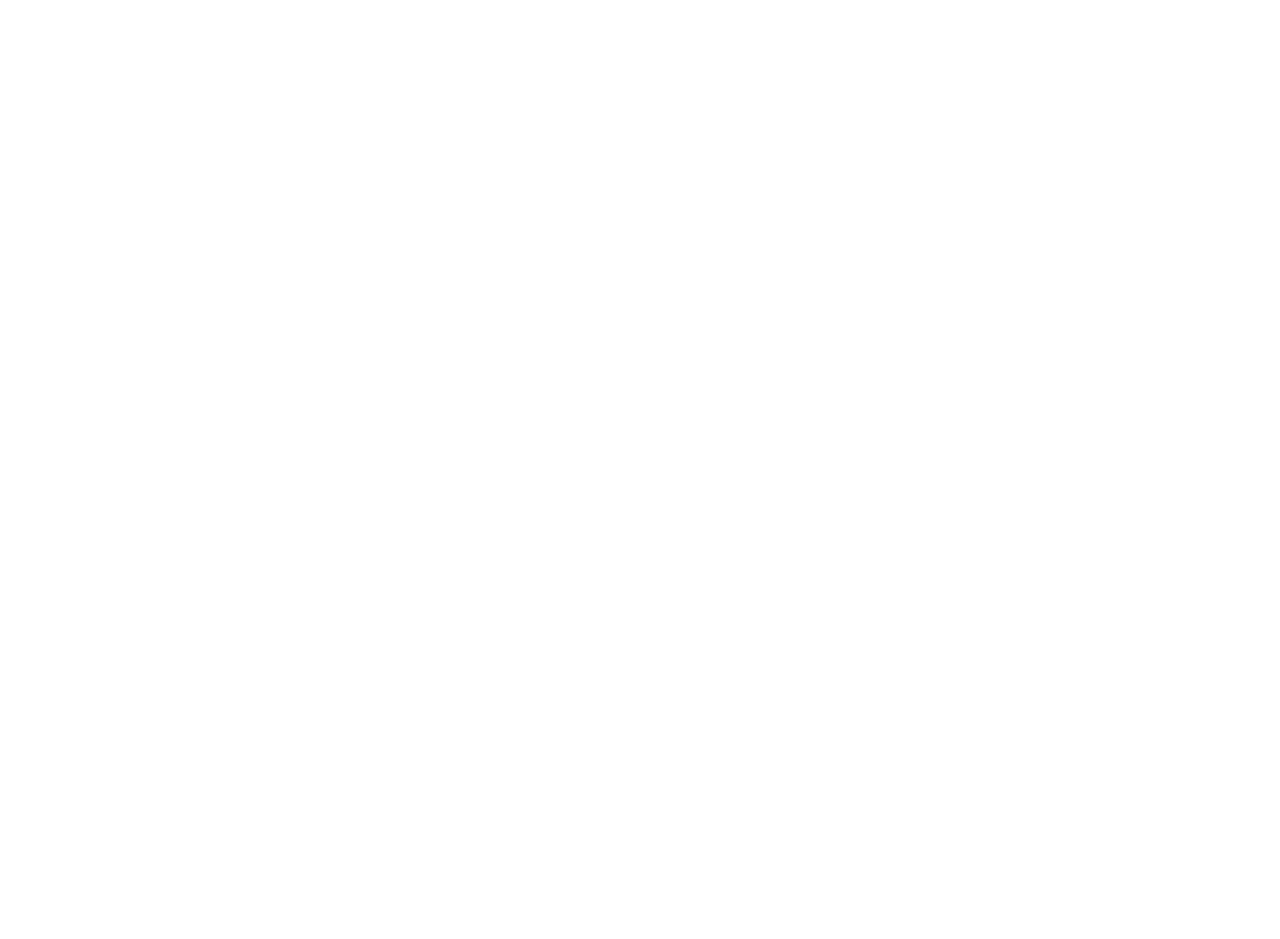
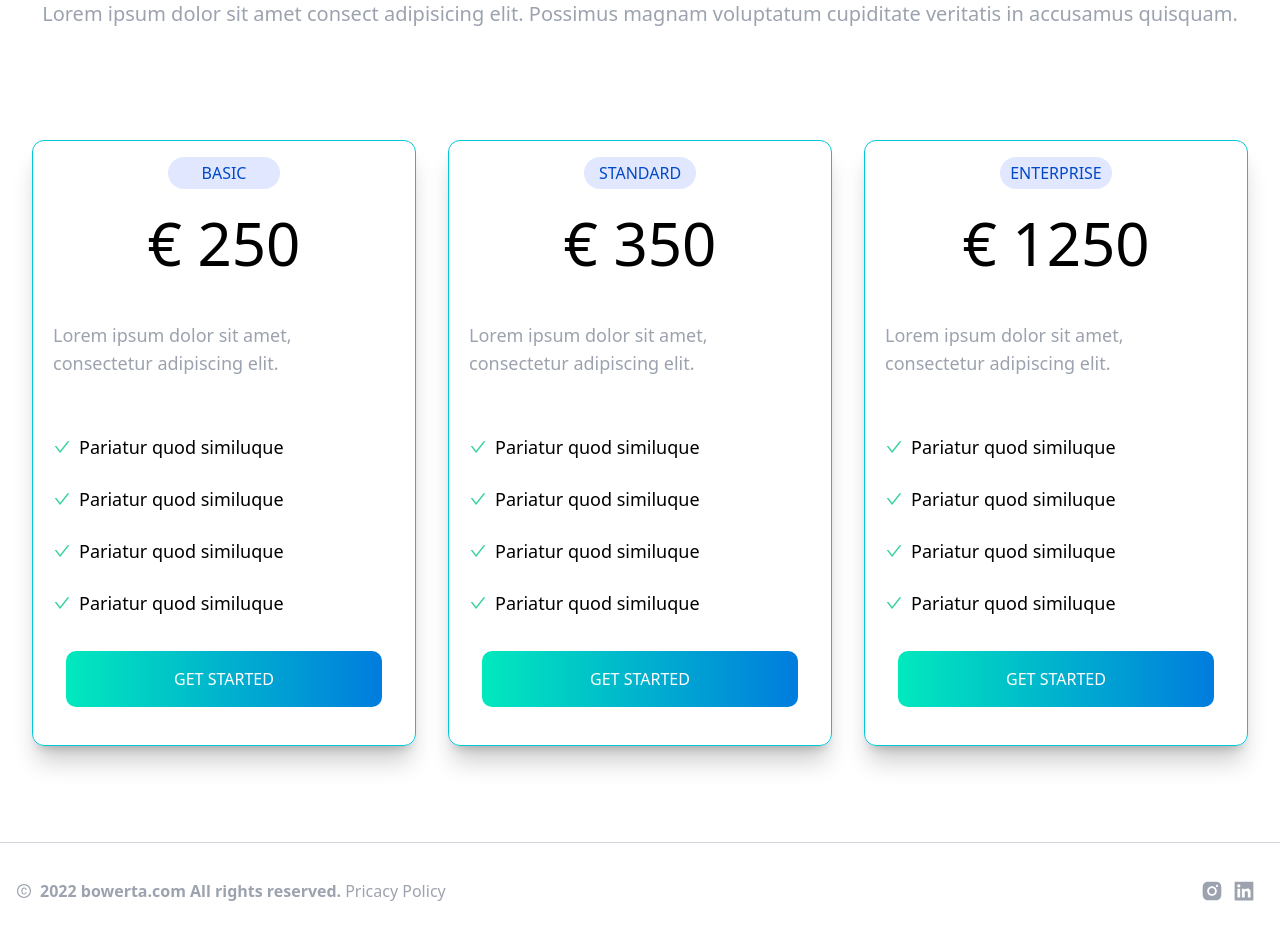
Before and after one commit to tahsinkoc/bowerta, a Next.js app: page / in a window 1280 px wide. Shown: the part 2240-3179 px from the top of the page. Before the commit the page ends 2056 px from the top, so only its background shows below. Built offline with nearby package versions, Linux system fonts and the light colour scheme.

Commit message:
I made footer, services and Updated About

```diff
--- a/components/About.js
+++ b/components/About.js
@@ -75,7 +75,7 @@
                 <p className='text-cc text-xl mt-4 mb-4'>Lorem ipsum dolor sit amet consect adipisicing elit. Possimus magnam voluptatum cupiditate veritatis in accusamus quisquam.</p>
             </div>
             <div className="max-w-screen-xl mx-auto h-auto flex md:flex-row flex-col items-center justify-between mt-10 p-4">
-                <div className="md:w-64 w-full my-5 h-32 flex items-center justify-center bg-gradient-to-r from-sccColor to-t flex-col rounded-xl">
+                <div className="md:w-64 w-full my-5 h-32 flex items-center justify-center bg-gradient-to-r from-fr to-t flex-col rounded-xl">
                     <h2 className='text-3xl text-mainBg'>
                         24/7
                     </h2>
@@ -83,7 +83,7 @@
                         Live Support
                     </h3>
                 </div>
-                <div className="md:w-64 w-full my-5 h-32 flex items-center justify-center bg-gradient-to-r from-sccColor to-t flex-col rounded-xl">
+                <div className="md:w-64 w-full my-5 h-32 flex items-center justify-center bg-gradient-to-r from-fr to-t flex-col rounded-xl">
                     <h2 className='text-3xl text-mainBg'>
                         1800+
                     </h2>
@@ -91,7 +91,7 @@
                         Done Works!
                     </h3>
                 </div>
-                <div className="md:w-64 w-full my-5 h-32 flex items-center justify-center bg-gradient-to-r from-sccColor to-t flex-col rounded-xl">
+                <div className="md:w-64 w-full my-5 h-32 flex items-center justify-center bg-gradient-to-r from-fr to-t flex-col rounded-xl">
                     <h2 className='text-3xl text-mainBg'>
                         1200+
                     </h2>
--- /dev/null
+++ b/components/Footer.js
@@ -0,0 +1,25 @@
+import {AiOutlineCopyright, AiFillInstagram, AiFillLinkedin} from 'react-icons/ai'
+
+function Footer() {
+  return (
+    <div className='border-G border-t-[1px] w-full text-cc'>
+        <div className="max-w-screen-xl mx-auto h-24 flex items-center p-4 justify-between">
+            <h2 className='flex items-center'>
+                < AiOutlineCopyright />
+                <b className='ml-2'>2022 bowerta.com  All rights reserved.</b>
+                <a className='ml-1' href="#">Pricacy Policy</a>
+            </h2>
+            <div className='flex'>
+                <a href="#" className='text-2xl mr-2'>
+                    <AiFillInstagram/>
+                </a>
+                <a href="#" className='text-2xl mr-2'>
+                    <AiFillLinkedin/>
+                </a>
+            </div>
+        </div>
+    </div>
+  )
+}
+
+export default Footer
--- /dev/null
+++ b/components/Services.js
@@ -0,0 +1,119 @@
+import { AiOutlineCheck } from 'react-icons/ai'
+
+function Services() {
+    return (
+        <div className='mb-20'>
+            <div className="flex items-center justify-center flex-col text-center my-20">
+                <h2 className='text-xl text-scColor'>Services</h2>
+                <h3 className='text-4xl mt-5'>Trusted by companys from over 80 planets</h3>
+                <p className='text-cc text-xl mt-4 mb-4'>Lorem ipsum dolor sit amet consect adipisicing elit. Possimus magnam voluptatum cupiditate veritatis in accusamus quisquam.</p>
+            </div>
+            <div className="max-w-screen-xl mx-auto p-4 flex items-center justify-around flex-col md:flex-row">
+                <div className="my-10 md:my-0 w-96 h-auto shadow-xl border-sccColor shadow-scS rounded-xl p-4 border-sccColor border-[1px] flex flex-col items-center">
+                    <h2 className='p-1 rounded-3xl text-scColor bg-b w-28 flex items-center justify-center'>BASIC</h2>
+                    <h2 className='p-1 mt-5 text-6xl flex justify-center'>
+                        € 250
+                    </h2>
+                    <h2 className='text-lg text-cc p-1 my-10'>
+                        Lorem ipsum dolor sit amet, consectetur adipiscing elit.
+                    </h2>
+                    <h3 className='p-1 flex items-center w-full text-lg my-2'>
+                        <p className='text-ll'>
+                            <AiOutlineCheck />
+                        </p>
+                        <p className='ml-2'>Pariatur quod similuque</p>
+                    </h3>
+                    <h3 className='p-1 flex items-center w-full text-lg my-2'>
+                        <p className='text-ll'>
+                            <AiOutlineCheck />
+                        </p>
+                        <p className='ml-2'>Pariatur quod similuque</p>
+                    </h3>
+                    <h3 className='p-1 flex items-center w-full text-lg my-2'>
+                        <p className='text-ll'>
+                            <AiOutlineCheck />
+                        </p>
+                        <p className='ml-2'>Pariatur quod similuque</p>
+                    </h3>
+                    <h3 className='p-1 flex items-center w-full text-lg my-2'>
+                        <p className='text-ll'>
+                            <AiOutlineCheck />
+                        </p>
+                        <p className='ml-2'>Pariatur quod similuque</p>
+                    </h3>
+                    <button className=' my-5 rounded-xl p-4 text-mainBg bg-gradient-to-r from-fr to-t w-11/12 hover:border-sccColor hover:bg-none hover:text-sccColor border-[2px]'>GET STARTED</button>
+                </div>
+                <div className="my-10 md:my-0 w-96 h-auto shadow-xl border-sccColor shadow-scS rounded-xl p-4 border-sccColor border-[1px] flex flex-col items-center">
+                    <h2 className='p-1 rounded-3xl text-scColor bg-b w-28 flex items-center justify-center'>STANDARD</h2>
+                    <h2 className='p-1 mt-5 text-6xl flex justify-center'>
+                        € 350
+                    </h2>
+                    <h2 className='text-lg text-cc p-1 my-10'>
+                        Lorem ipsum dolor sit amet, consectetur adipiscing elit.
+                    </h2>
+                    <h3 className='p-1 flex items-center w-full text-lg my-2'>
+                        <p className='text-ll'>
+                            <AiOutlineCheck />
+                        </p>
+                        <p className='ml-2'>Pariatur quod similuque</p>
+                    </h3>
+                    <h3 className='p-1 flex items-center w-full text-lg my-2'>
+                        <p className='text-ll'>
+                            <AiOutlineCheck />
+                        </p>
+                        <p className='ml-2'>Pariatur quod similuque</p>
+                    </h3>
+                    <h3 className='p-1 flex items-center w-full text-lg my-2'>
+                        <p className='text-ll'>
+                            <AiOutlineCheck />
+                        </p>
+                        <p className='ml-2'>Pariatur quod similuque</p>
+                    </h3>
+                    <h3 className='p-1 flex items-center w-full text-lg my-2'>
+                        <p className='text-ll'>
+                            <AiOutlineCheck />
+                        </p>
+                        <p className='ml-2'>Pariatur quod similuque</p>
+                    </h3>
+                    <button className=' my-5 rounded-xl p-4 text-mainBg bg-gradient-to-r from-fr to-t w-11/12 hover:border-sccColor hover:bg-none hover:text-sccColor border-[2px]'>GET STARTED</button>
+                </div>
+                <div className="my-10 md:my-0 w-96 h-auto shadow-xl border-sccColor shadow-scS rounded-xl p-4 border-sccColor border-[1px] flex flex-col items-center">
+                    <h2 className='p-1 rounded-3xl text-scColor bg-b w-28 flex items-center justify-center'>ENTERPRISE</h2>
+                    <h2 className='p-1 mt-5 text-6xl flex justify-center'>
+                        € 1250
+                    </h2>
+                    <h2 className='text-lg text-cc p-1 my-10'>
+                        Lorem ipsum dolor sit amet, consectetur adipiscing elit.
+                    </h2>
+                    <h3 className='p-1 flex items-center w-full text-lg my-2'>
+                        <p className='text-ll'>
+                            <AiOutlineCheck />
+                        </p>
+                        <p className='ml-2'>Pariatur quod similuque</p>
+                    </h3>
+                    <h3 className='p-1 flex items-center w-full text-lg my-2'>
+                        <p className='text-ll'>
+                            <AiOutlineCheck />
+                        </p>
+                        <p className='ml-2'>Pariatur quod similuque</p>
+                    </h3>
+                    <h3 className='p-1 flex items-center w-full text-lg my-2'>
+                        <p className='text-ll'>
+                            <AiOutlineCheck />
+                        </p>
+                        <p className='ml-2'>Pariatur quod similuque</p>
+                    </h3>
+                    <h3 className='p-1 flex items-center w-full text-lg my-2'>
+                        <p className='text-ll'>
+                            <AiOutlineCheck />
+                        </p>
+                        <p className='ml-2'>Pariatur quod similuque</p>
+                    </h3>
+                    <button className=' my-5 rounded-xl p-4 text-mainBg bg-gradient-to-r from-fr to-t w-11/12 hover:border-sccColor hover:bg-none hover:text-sccColor border-[2px]'>GET STARTED</button>
+                </div>
+            </div>
+        </div>
+    )
+}
+
+export default Services
--- a/pages/index.js
+++ b/pages/index.js
@@ -4,6 +4,8 @@
 import Content from '../components/Content'
 import styles from '../styles/Home.module.css'
 import About from '../components/About'
+import Footer from '../components/Footer'
+import Services from '../components/Services'
 
 export default function Home() {
   return (
@@ -11,6 +13,8 @@
       <Navbar />
       <Content />
       <About />
+      <Services />
+      <Footer />
     </div>
   )
 }
--- a/tailwind.config.js
+++ b/tailwind.config.js
@@ -13,6 +13,9 @@
       'txtColor': '#00ffa2',
       'scColor': '#0049c7',
       'sccColor': '#00c7d9',
+      'scS': 'rgb(0,0,0, .2)',
+      'b': '#E0E7FF',
+      'll': '#34D399',
       'after': '#0095a3',
       'G': 'rgb(209 213 219)',
       'gr': '#323232',
```
